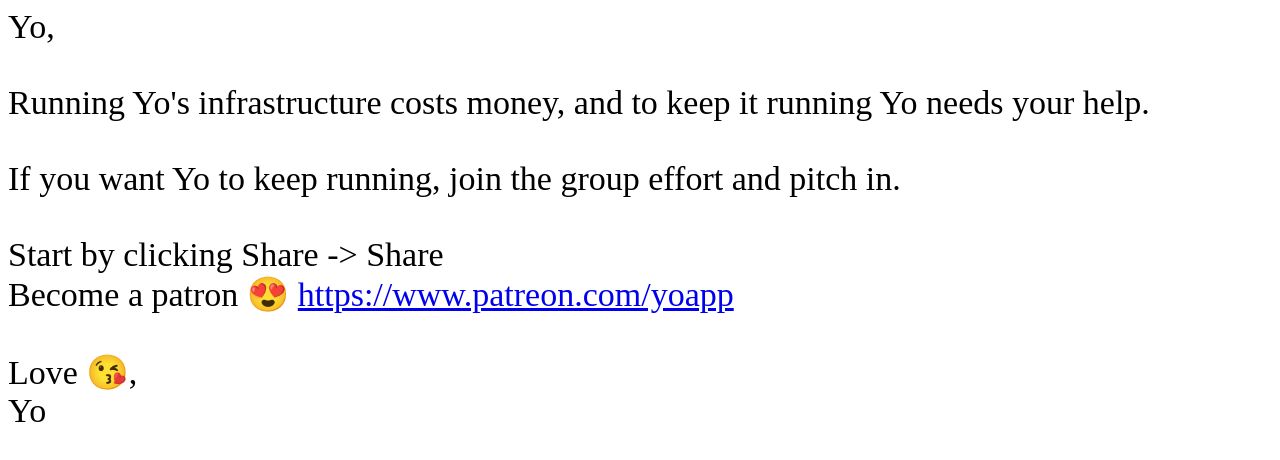
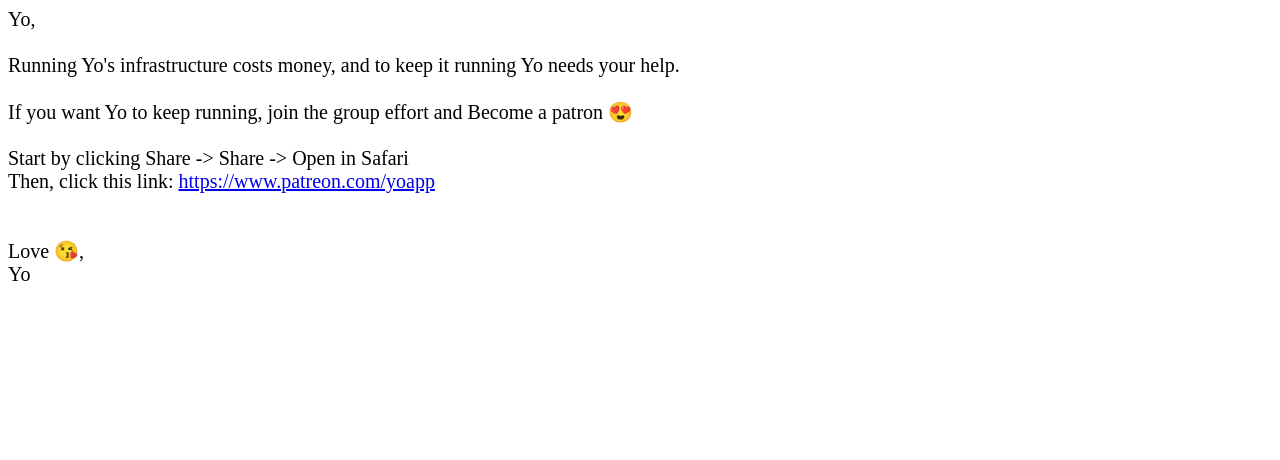
Before and after one commit to YoApp/patreon, a plain HTML site: page index.html in a window 1280 px wide. Drawn offline with Linux system fonts and the light colour scheme.

Commit message:
Update index.html

```diff
--- a/index.html
+++ b/index.html
@@ -3,7 +3,7 @@
     <style>
 
       body {
-        font-size: 34px;
+        font-size: 20px;
       }
 
     </style>
@@ -14,11 +14,12 @@
 <br>
 Running Yo's infrastructure costs money, and to keep it running Yo needs your help.<br>
 <br>
-If you want Yo to keep running, join the group effort and pitch in.<br>
+If you want Yo to keep running, join the group effort and Become a patron 😍<br>
 <br>
-  Start by clicking Share -> Share
+  Start by clicking Share -> Share -> Open in Safari<br>
+  Then, click this link:  <a target="_blank" href="https://patreon.com/yoapp?utm_medium=yo&utm_source=yo&utm_campaign=c3">https://www.patreon.com/yoapp</a><br>
 <br>
-Become a patron 😍 <a target="_blank" href="https://patreon.com/yoapp?utm_medium=yo&utm_source=yo&utm_campaign=c3">https://www.patreon.com/yoapp</a><br>
+
 <br>
 Love 😘,<br>
 Yo<br>
```
